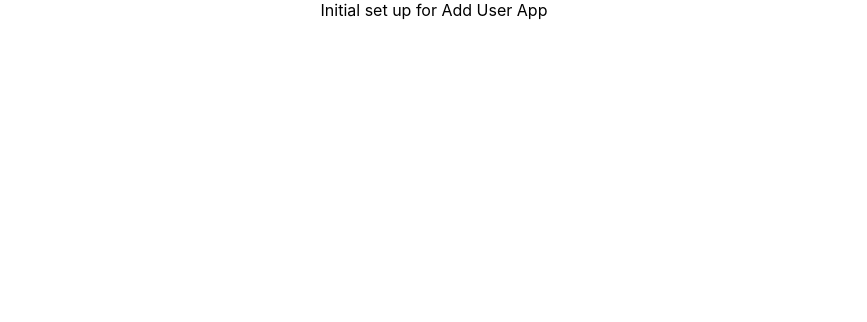
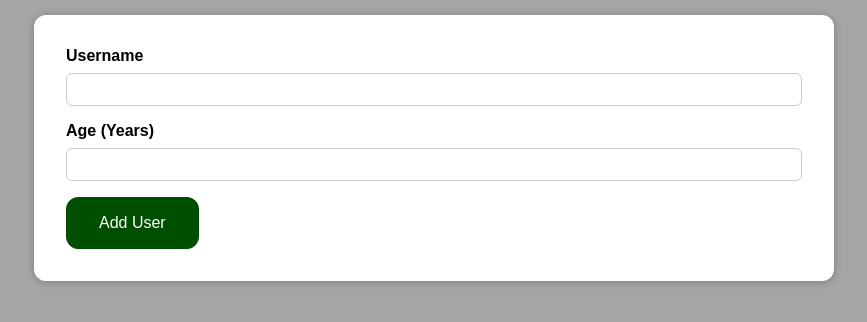
Before and after one commit to a-kennedy-develops/react-add-user, a React (Create React App) app: page / in a window 1280 px wide. Shown: the top 322 px of the page, without its empty margins (206-1073 px from the left). Built offline with nearby package versions, Linux system fonts and the light colour scheme.

Commit message:
Adds stateful component -AddUser- and stateless UI components Card and TextInput

```diff
--- a/package.json
+++ b/package.json
@@ -35,5 +35,8 @@
       "last 1 firefox version",
       "last 1 safari version"
     ]
+  },
+  "devDependencies": {
+    "css-loader": "^5.2.6"
   }
 }
--- a/src/App.js
+++ b/src/App.js
@@ -1,9 +1,11 @@
 import './App.scss';
+import './components/AddUser/AddUser.js';
+import AddUser from './components/AddUser/AddUser.js';
 
 function App() {
   return (
     <div className="App">
-      Initial set up for Add User App
+      <AddUser />
     </div>
   );
 }
--- /dev/null
+++ b/src/components/AddUser/AddUser.js
@@ -0,0 +1,31 @@
+import Card from "../UI/Card";
+import TextInput from "../UI/TextInput";
+import { useState } from "react";
+import styles from "./AddUser.module.scss";
+
+const AddUser = (props) => {
+  const [enteredUserName, setEnteredUserName] = useState("");
+  const [enteredAge, setEnteredAge] = useState("");
+
+  const getUserNameHandler = (value) => {
+      setEnteredUserName(value);
+  };
+
+  const getAgeHandler = (value) => {
+    setEnteredAge(value);
+};
+
+  return (
+    <Card className={styles.container}>
+      <div className="input-fields">
+        <TextInput label="Username" type="text" returnInputHandler={getUserNameHandler}/>
+        <TextInput label="Age (Years)" type="number" returnInputHandler={getAgeHandler}/>
+      </div>
+      <div className="btn-group">
+        <button className="btn btn-add">Add User</button>
+      </div>
+    </Card>
+  );
+};
+
+export default AddUser;
--- /dev/null
+++ b/src/components/AddUser/AddUser.module.scss
@@ -0,0 +1,8 @@
+.container {
+    width: 100%;
+    margin: auto;
+
+    @media screen and (min-width: 768px) {
+        width: 50rem;
+    }
+}
--- /dev/null
+++ b/src/components/UI/Card.js
@@ -0,0 +1,8 @@
+import "./UI.scss";
+
+function Card(props) {
+  const classes = "card " + props.className;
+  return <div className={classes}>{props.children}</div>;
+}
+
+export default Card;
--- /dev/null
+++ b/src/components/UI/TextInput.js
@@ -0,0 +1,18 @@
+import "./UI.scss";
+
+function TextInput(props) {
+
+  const inputChangeHandler = (event) => {
+    props.returnInputHandler(event.target.value)
+  }
+
+  const classes = "input-field " + props.className;
+  return (
+    <div className={classes}>
+      <label>{props.label}</label>
+      <input type={props.type} onChange={inputChangeHandler}></input>
+    </div>
+  );
+}
+
+export default TextInput;
--- /dev/null
+++ b/src/components/UI/UI.scss
@@ -0,0 +1,61 @@
+.card {
+  border-radius: 12px;
+  box-shadow: 0 1px 8px rgba(0, 0, 0, 0.25);
+  background-color: #fff;
+  padding: 2rem;
+}
+
+.input-fields {
+  display: flex;
+  flex-wrap: wrap;
+  flex-flow: column;
+  gap: 1rem;
+  margin-bottom: 1rem;
+  text-align: left;
+}
+
+.input-field {
+  text-align: left;
+
+  label {
+    font-weight: bold;
+    margin-bottom: 0.5rem;
+    display: block;
+  }
+
+  input {
+    padding: 0.5rem;
+    border-radius: 6px;
+    border: 1px solid #ccc;
+    // width: 20rem;
+    // max-width: 100%;
+    width: 100%;
+  }
+}
+
+.btn-group {
+  flex-direction: row;
+  display: flex;
+
+  .btn {
+    margin-right: 1rem;
+  }
+}
+
+.btn {
+  cursor: pointer;
+  padding: 1rem 2rem;
+  border: 1px solid #ccc;
+  border-radius: 12px;
+  font-size: inherit;
+  color: #fff;
+
+  &.btn-add {
+    background-color: rgb(0, 78, 0);
+    border-color: rgb(0, 78, 0);
+
+    &:hover {
+      background-color: rgb(4, 156, 4);
+    }
+  }
+}
--- a/src/index.scss
+++ b/src/index.scss
@@ -1,13 +1,12 @@
-body {
-  margin: 0;
-  font-family: -apple-system, BlinkMacSystemFont, 'Segoe UI', 'Roboto', 'Oxygen',
-    'Ubuntu', 'Cantarell', 'Fira Sans', 'Droid Sans', 'Helvetica Neue',
-    sans-serif;
-  -webkit-font-smoothing: antialiased;
-  -moz-osx-font-smoothing: grayscale;
+* {
+  box-sizing: border-box;
 }
 
-code {
-  font-family: source-code-pro, Menlo, Monaco, Consolas, 'Courier New',
-    monospace;
+html {
+  font-family: 'Noto Sans JP', sans-serif;
 }
+
+body {
+  margin: 15px 0 0 0;
+  background-color: #a6a6a6;
+}
```
Also changed, not shown: public/manifest.json, 1 other file (tests, documents, lock files or other folders).
